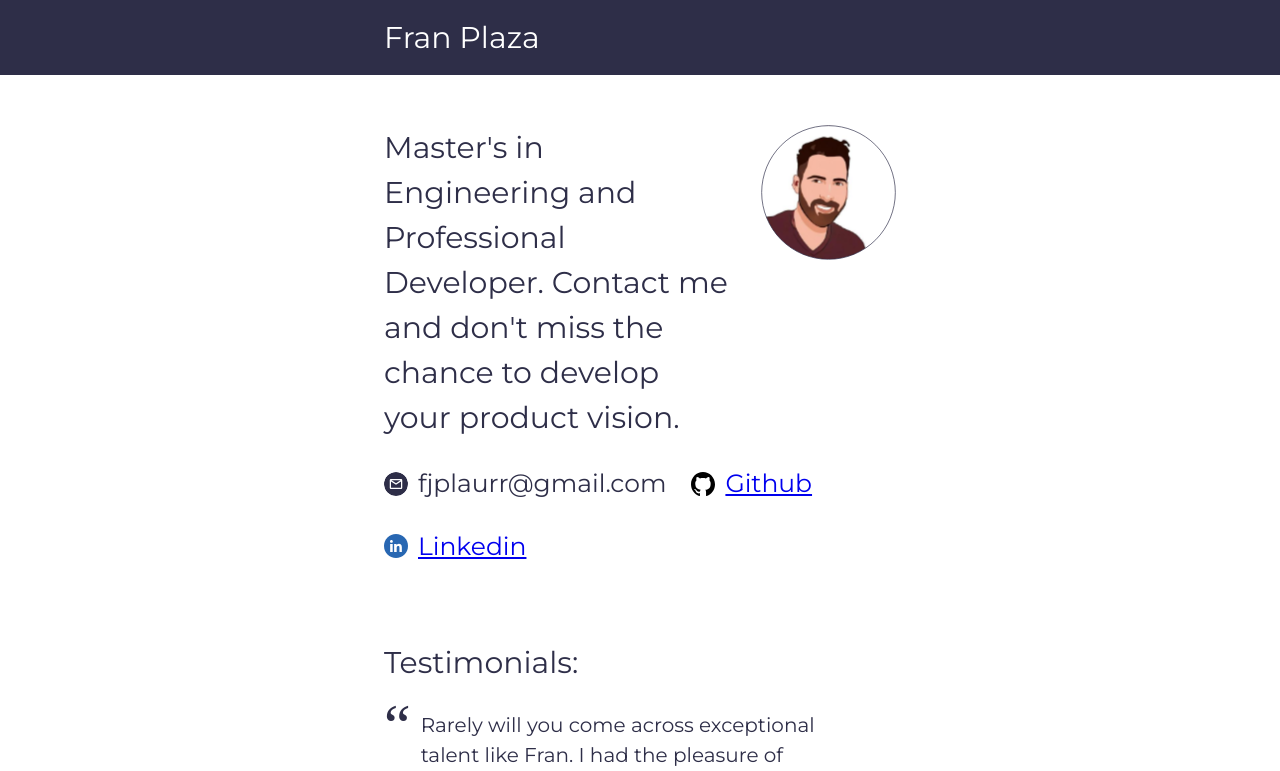
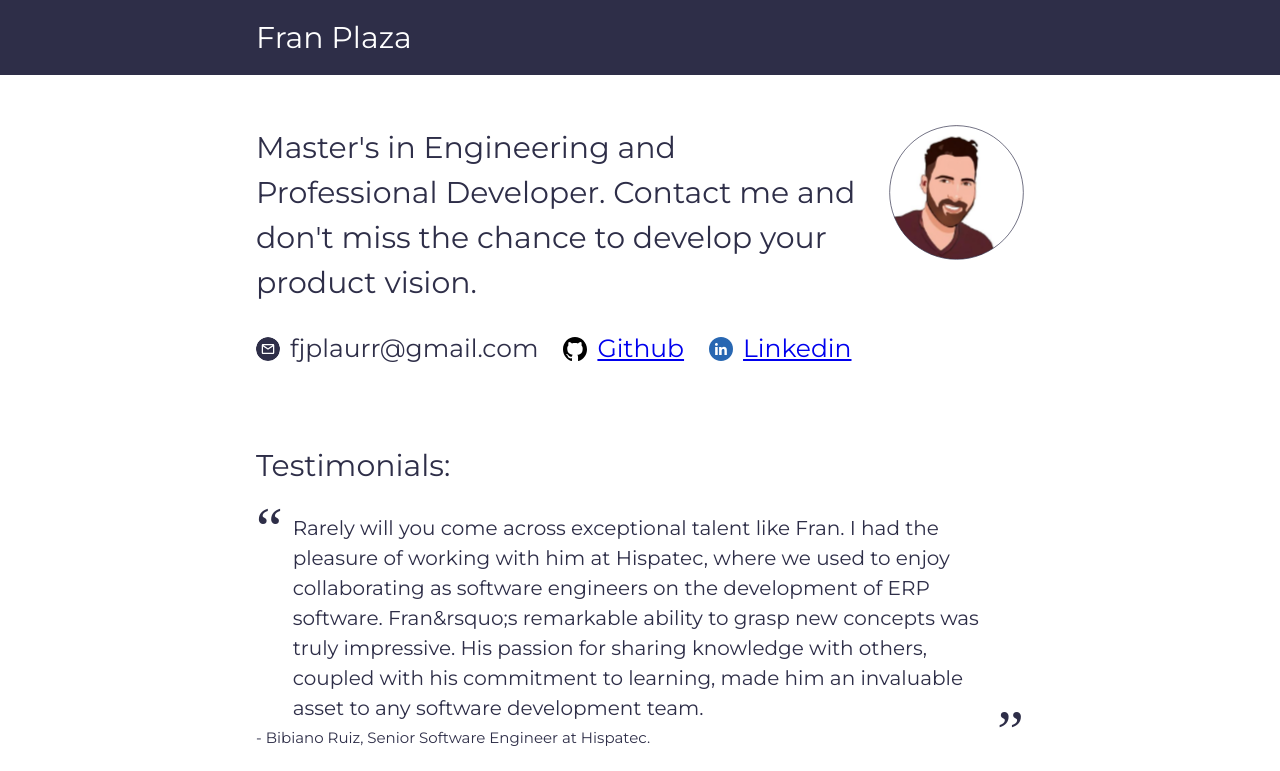
Before and after one commit to fjplaurr/personal-portfolio, a Next.js app: page / in a window 1280 px wide. Shown: the top 771 px of the page. Built offline with nearby package versions, Linux system fonts and the light colour scheme.

Commit message:
Revert "feat: reduce layout padding for desktop"
This reverts commit 35eecaf5abc04464cc618e494615fb6c85eb53c6.

```diff
--- a/src/app/globals.css
+++ b/src/app/globals.css
@@ -22,7 +22,7 @@ body > * {
   padding-inline: 1.25rem;
 
   @media (min-width: 768px) {
-    padding-inline: 30%;
+    padding-inline: 20%;
   }
 }
 
```
